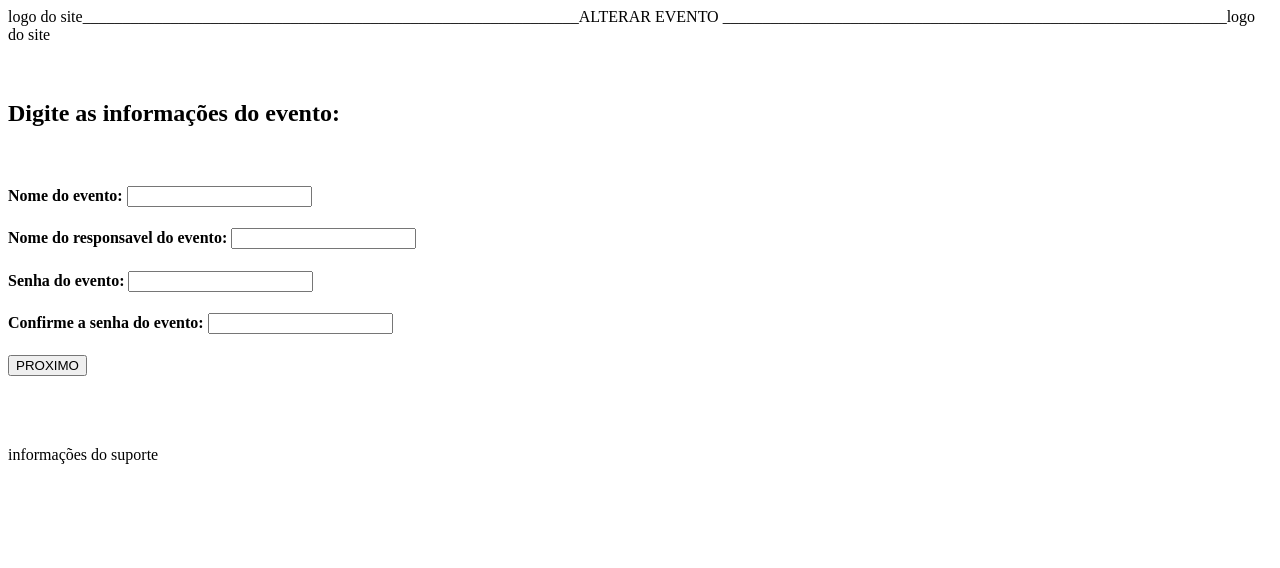
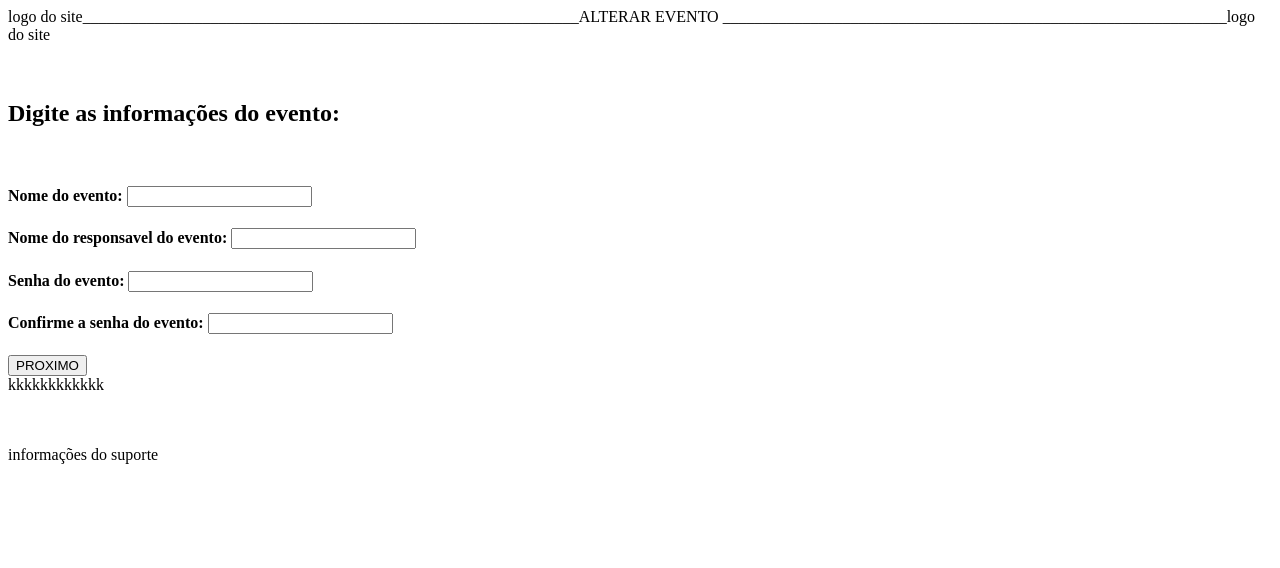
Before and after one commit to RafaelZampier09/TCC_ETEC_Osasco_2, a PHP site: page /alterarEv.php in a window 1280 px wide. Shown: the top 568 px of the page. Run offline with PHP 8.4, Linux system fonts and the light colour scheme.

Commit message:
Add files via upload

```diff
--- a/alterarEv.php
+++ b/alterarEv.php
@@ -17,7 +17,7 @@
 		<h4>Confirme a senha do evento: <input type="password" name="senha2"></h4>
 		<input type="submit" value="PROXIMO">
 		</form>
-		</div>
+		</div> kkkkkkkkkkkk
 		<br><br><br><p>informações do suporte</p>
 	</body>
 </html>
```
